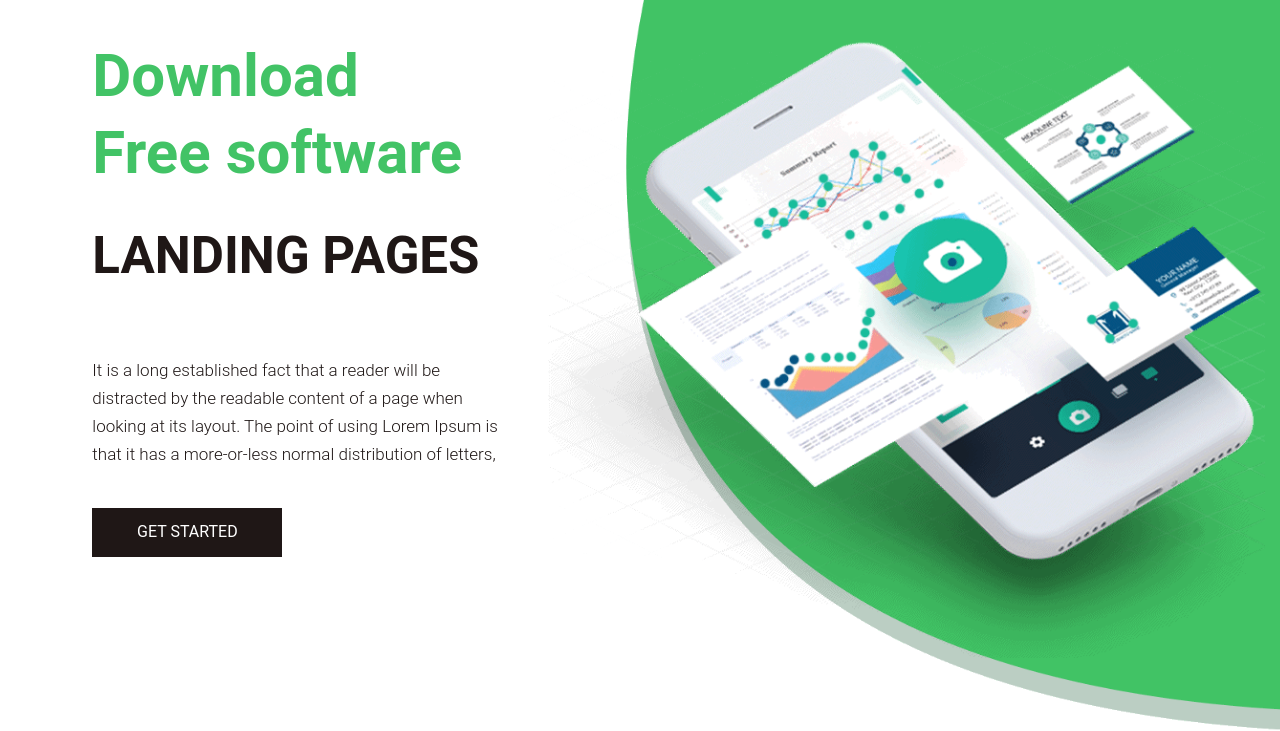
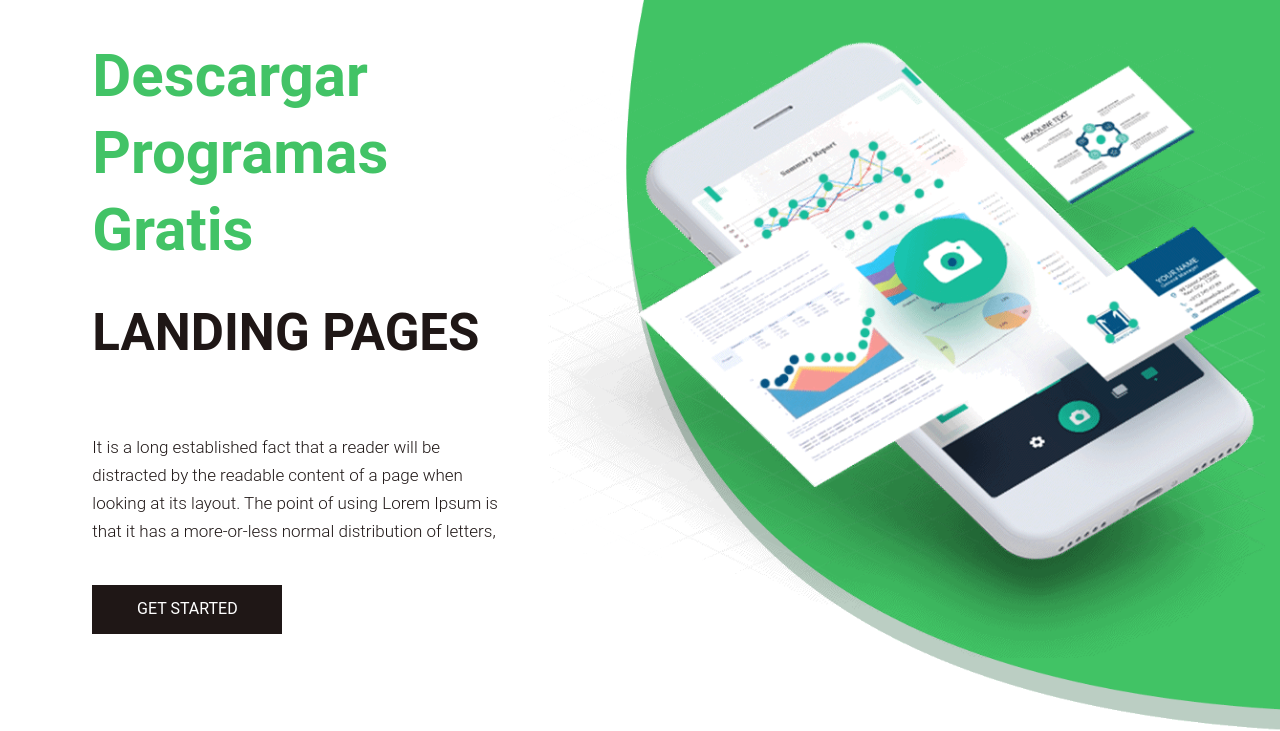
Before and after one commit to Lightnuss/sitio_web, a plain HTML site: page index.html in a window 1280 px wide. Shown: the part 95-826 px from the top of the page. Drawn offline with nearby package versions, Linux system fonts and the light colour scheme.

Commit message:
Modifico texto en index

```diff
--- a/index.html
+++ b/index.html
@@ -71,7 +71,7 @@
                   <div class="row d_flex">
                      <div class="col-md-5">
                         <div class="text-bg">
-                           <span>Download <br> Free software</span>
+                           <span>Descargar <br> Programas Gratis</span>
                            <h1>landing pages</h1>
                            <p>It is a long established fact that a reader will be distracted by the readable content of a page when looking at its layout. The point of using Lorem Ipsum is that it has a more-or-less normal distribution of letters,</p>
                            <a href="#">Get Started</a>
```
